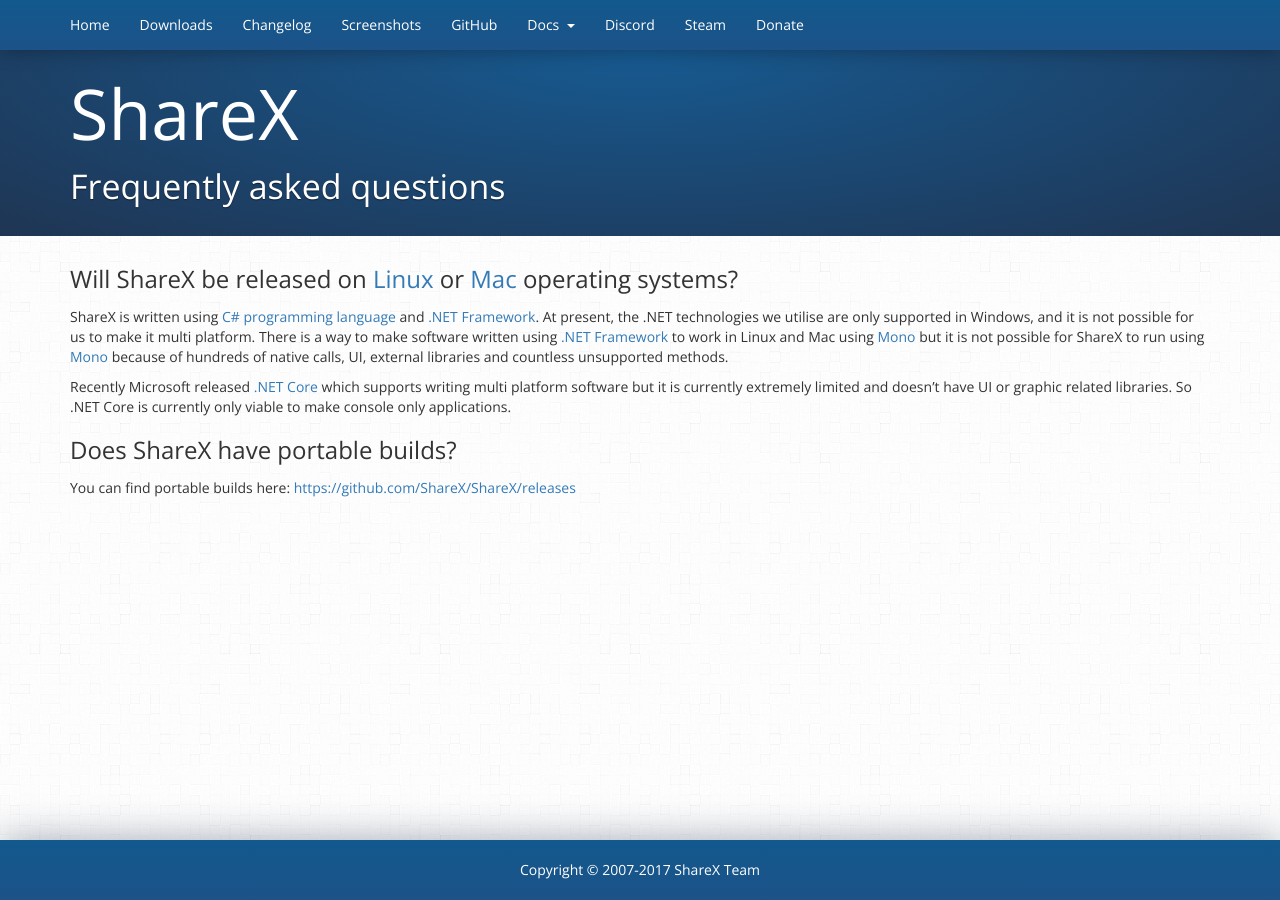
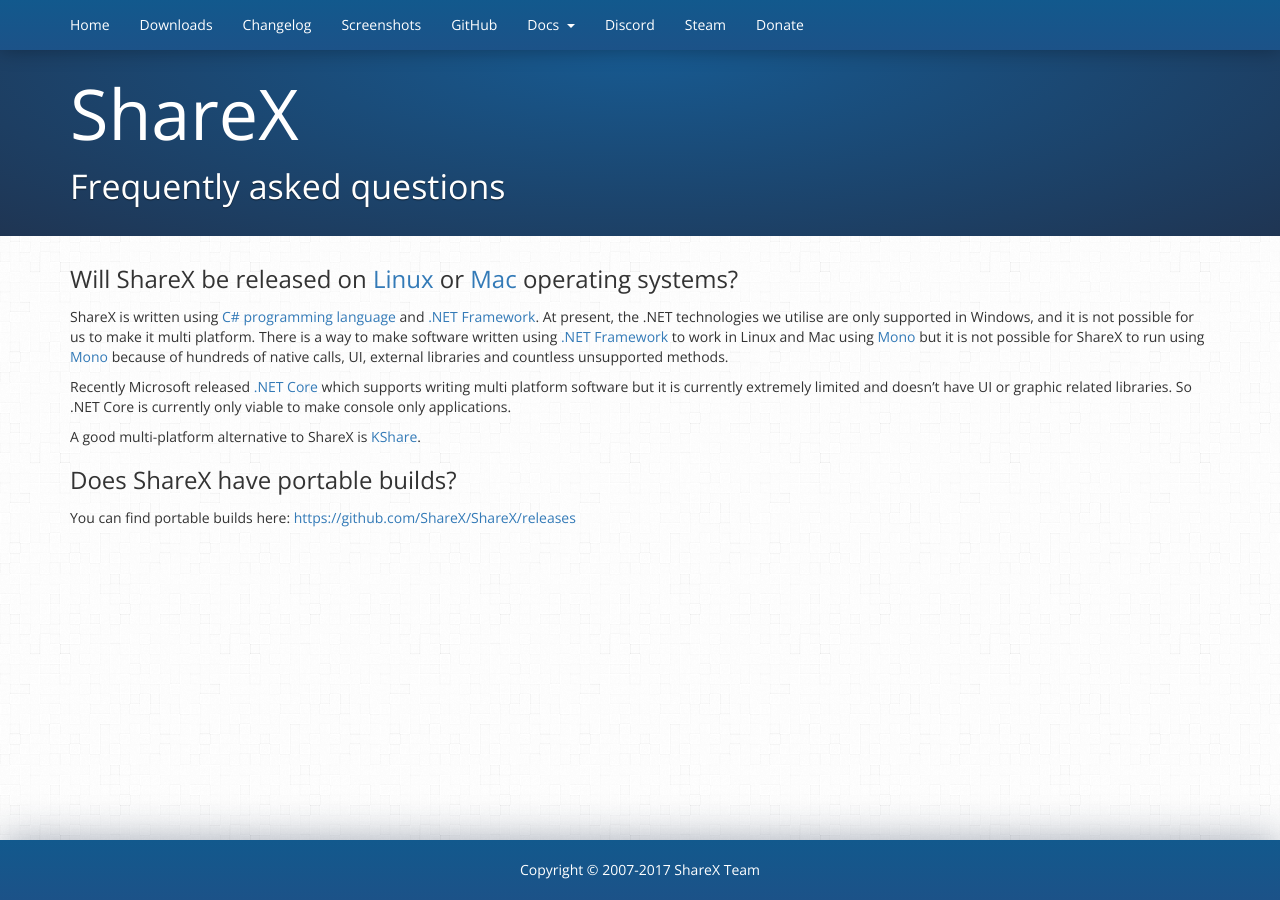
Before and after one commit to ShareX/sharex.github.io, a Jekyll site: the page built from docs/faq.md, in a window 1280 px wide. Built offline with Jekyll 4.4.1, drawn with Linux system fonts in a browser that asks for light colours; nearby versions of some CDN libraries.

Commit message:
Added an alternative under the FAQ for other platforms

```diff
--- a/docs/faq.md
+++ b/docs/faq.md
@@ -9,6 +9,8 @@
 
 Recently Microsoft released [.NET Core](https://en.wikipedia.org/wiki/.NET_Framework#.NET_Core) which supports writing multi platform software but it is currently extremely limited and doesn't have UI or graphic related libraries. So .NET Core is currently only viable to make console only applications.
 
+A good multi-platform alternative to ShareX is [KShare](https://github.com/ArsenArsen/KShare).
+
 ### Does ShareX have portable builds?
 
 You can find portable builds here: [https://github.com/ShareX/ShareX/releases](https://github.com/ShareX/ShareX/releases)
```
